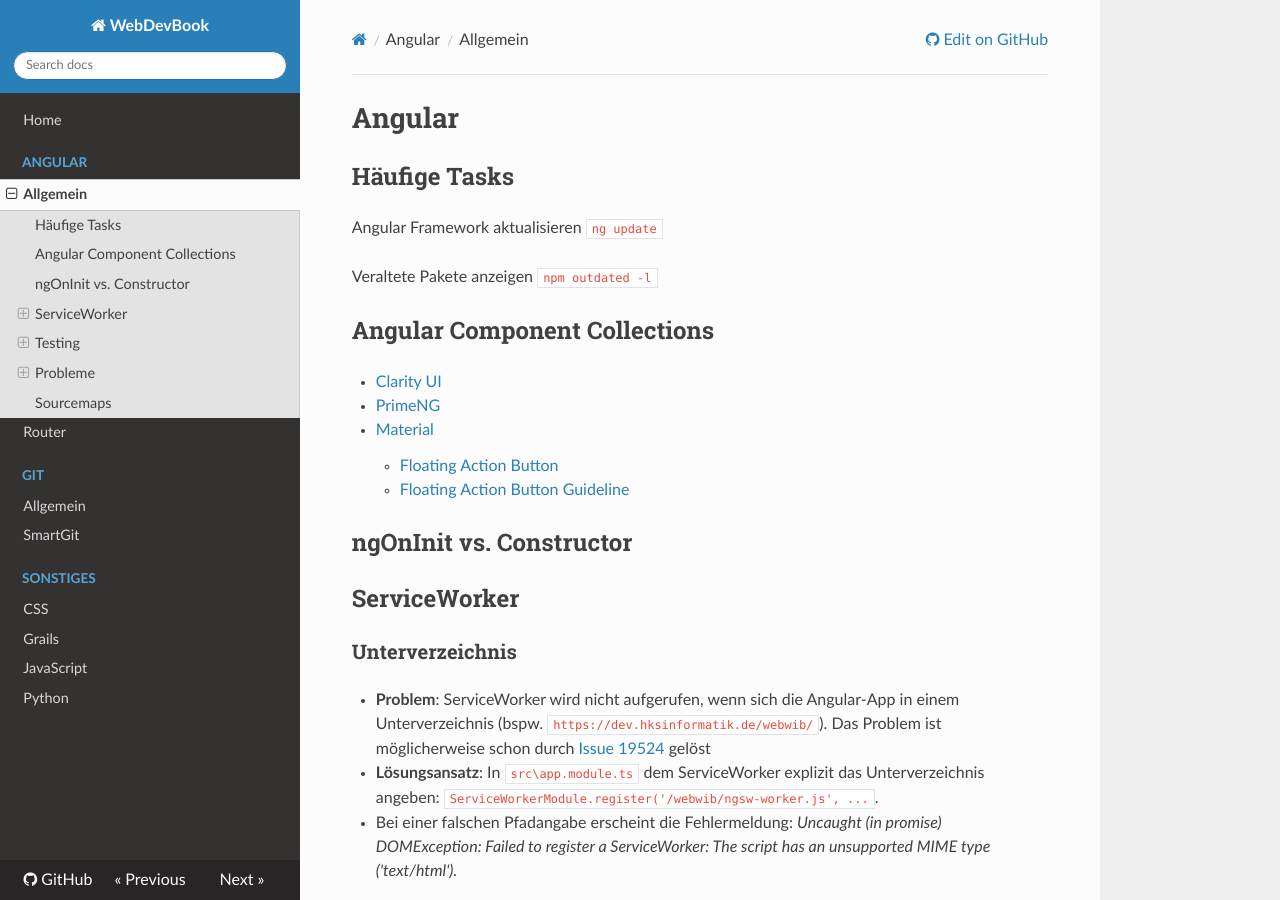
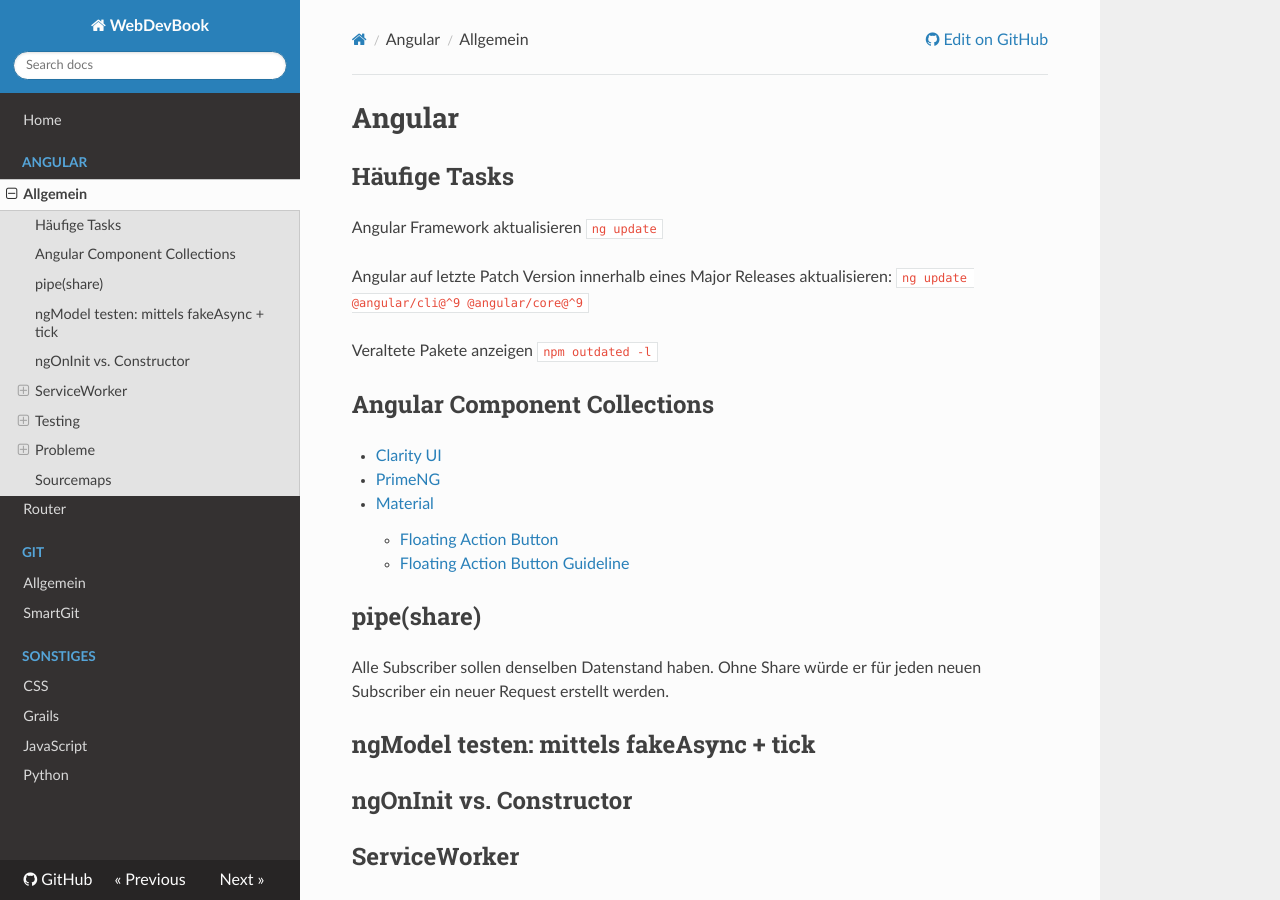
Before and after one commit to scholchr/webdevbook, an MkDocs documentation site: the page built from docs/angular/index.md, in a window 1280 px wide and 900 px high. Built offline with MkDocs 1.6.1, drawn with Linux system fonts in a browser that asks for light colours; nearby versions of some CDN libraries.

Commit message:
'ng update' auf letzte Patchversion einer Majorversion und 'pipe(share)'

```diff
--- a/docs/angular/index.md
+++ b/docs/angular/index.md
@@ -3,6 +3,9 @@
 ## Häufige Tasks
 
 Angular Framework aktualisieren `ng update`
+
+Angular auf letzte Patch Version innerhalb eines Major Releases aktualisieren:
+`ng update @angular/cli@^9 @angular/core@^9`
 
 Veraltete Pakete anzeigen `npm outdated -l`
 
@@ -14,6 +17,13 @@
 * [Material](https://material.io)
     * [Floating Action Button](https://material.io/components/web/catalog/buttons/floating-action-buttons/)
     * [Floating Action Button Guideline](https://material.io/guidelines/components/buttons-floating-action-button.html)
+
+## pipe(share)
+
+Alle Subscriber sollen denselben Datenstand haben.
+Ohne Share würde er für jeden neuen Subscriber ein neuer Request erstellt werden.
+
+## ngModel testen: mittels fakeAsync + tick
 
 ## ngOnInit vs. Constructor
 
```
